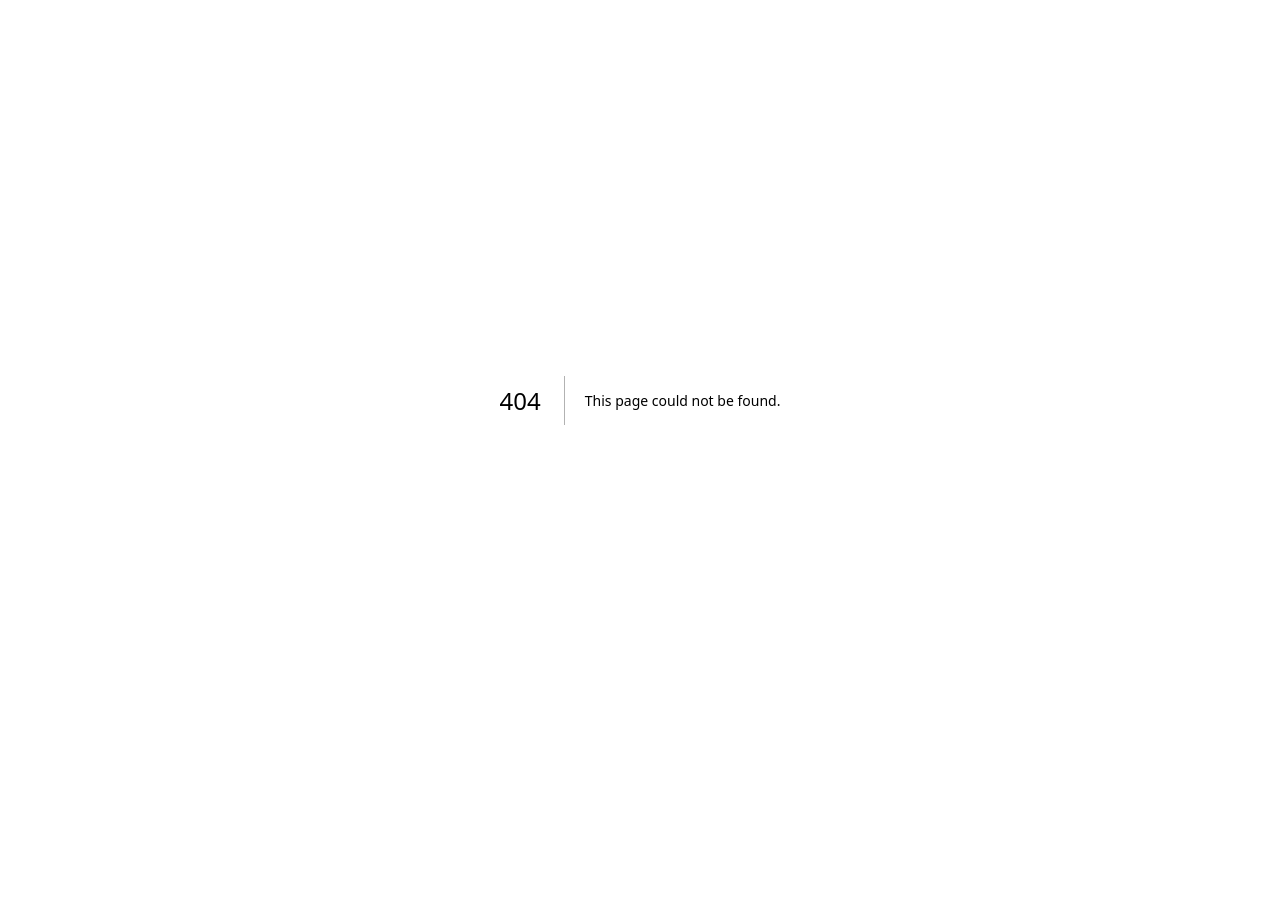
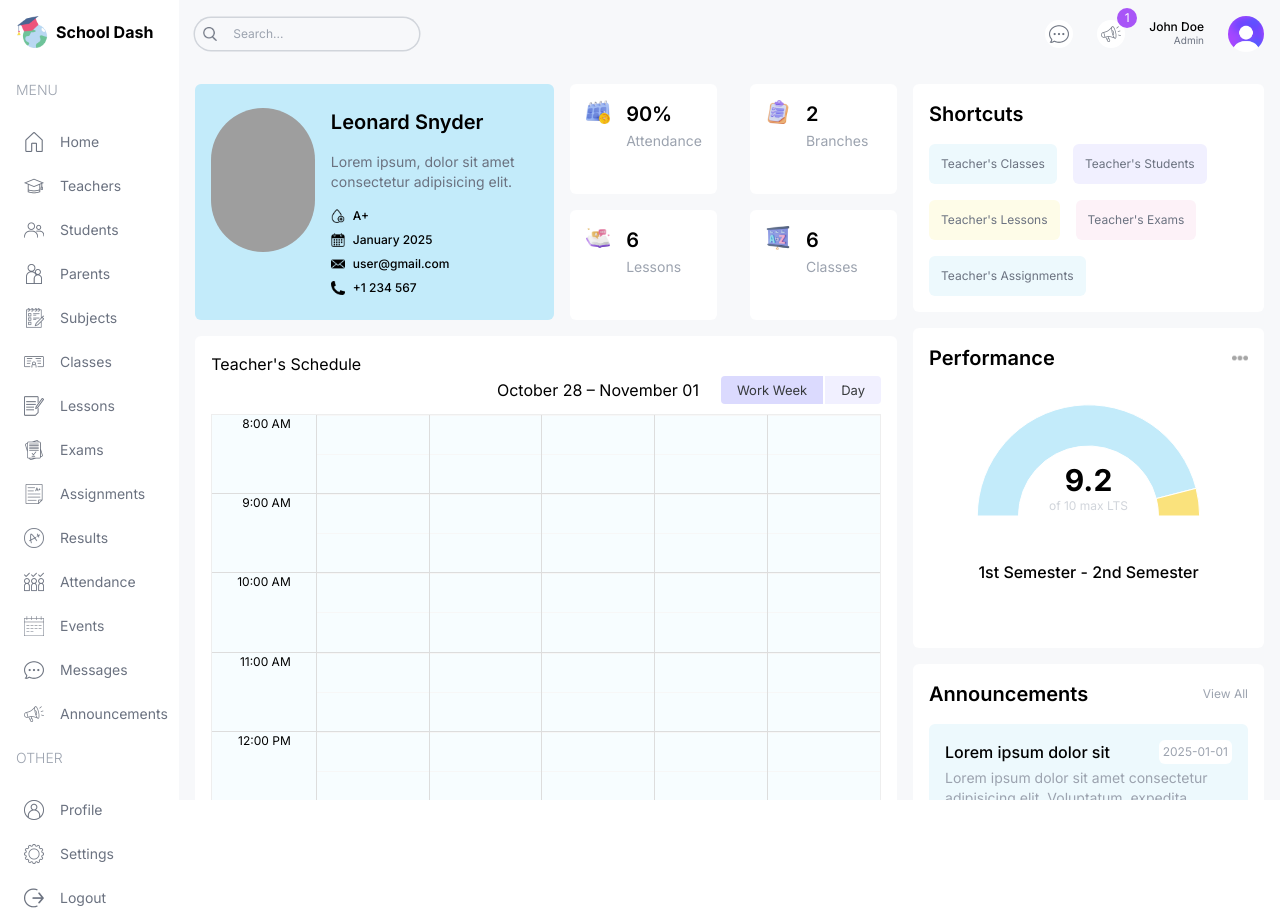
Before and after one commit to Ma7moudxG/school-dashboard, a Next.js app: page /list/teachers/1 in a window 1280 px wide. Before the commit this address had no page. Before the commit the page ends 800 px from the top, so only its background shows below. Built offline with nearby package versions, Linux system fonts and the light colour scheme; grey boxes are pictures that could not be loaded.

Commit message:
teacher profile completed

```diff
--- /dev/null
+++ b/src/app/(dashboard)/list/teachers/[id]/page.tsx
@@ -0,0 +1,167 @@
+import Announcements from "@/components/Announcements";
+import BigCalendar from "@/components/BigCalendar";
+// import FormModal from "@/components/FormModal";
+import Performance from "@/components/Performance";
+import { role } from "@/lib/data";
+import Image from "next/image";
+import Link from "next/link";
+
+const SingleTeacherPage = () => {
+  return (
+    <div className="flex-1 p-4 flex flex-col gap-4 xl:flex-row">
+      {/* LEFT */}
+      <div className="w-full xl:w-2/3">
+        {/* TOP */}
+        <div className="flex flex-col lg:flex-row gap-4">
+          {/* USER INFO CARD */}
+          <div className="bg-sky py-6 px-4 rounded-md flex-1 flex gap-4">
+            <div className="w-1/3">
+              <Image
+                src="https://images.pexels.com/photos/2182970/pexels-photo-2182970.jpeg?auto=compress&cs=tinysrgb&w=1200"
+                alt=""
+                width={144}
+                height={144}
+                className="w-36 h-36 rounded-full object-cover"
+              />
+            </div>
+            <div className="w-2/3 flex flex-col justify-between gap-4">
+              <div className="flex items-center gap-4">
+                <h1 className="text-xl font-semibold">Leonard Snyder</h1>
+                {/* {role === "admin" && <FormModal
+                  table="teacher"
+                  type="update"
+                  data={{
+                    id: 1,
+                    username: "deanguerrero",
+                    email: "deanguerrero@gmail.com",
+                    password: "password",
+                    firstName: "Dean",
+                    lastName: "Guerrero",
+                    phone: "+1 234 567 89",
+                    address: "1234 Main St, Anytown, USA",
+                    bloodType: "A+",
+                    dateOfBirth: "2000-01-01",
+                    sex: "male",
+                    img: "https://images.pexels.com/photos/2182970/pexels-photo-2182970.jpeg?auto=compress&cs=tinysrgb&w=1200",
+                  }}
+                />} */}
+              </div>
+              <p className="text-sm text-gray-500">
+                Lorem ipsum, dolor sit amet consectetur adipisicing elit.
+              </p>
+              <div className="flex items-center justify-between gap-2 flex-wrap text-xs font-medium">
+                <div className="w-full md:w-1/3 lg:w-full 2xl:w-1/3 flex items-center gap-2">
+                  <Image src="/blood.png" alt="" width={14} height={14} />
+                  <span>A+</span>
+                </div>
+                <div className="w-full md:w-1/3 lg:w-full 2xl:w-1/3 flex items-center gap-2">
+                  <Image src="/date.png" alt="" width={14} height={14} />
+                  <span>January 2025</span>
+                </div>
+                <div className="w-full md:w-1/3 lg:w-full 2xl:w-1/3 flex items-center gap-2">
+                  <Image src="/mail.png" alt="" width={14} height={14} />
+                  <span>user@gmail.com</span>
+                </div>
+                <div className="w-full md:w-1/3 lg:w-full 2xl:w-1/3 flex items-center gap-2">
+                  <Image src="/phone.png" alt="" width={14} height={14} />
+                  <span>+1 234 567</span>
+                </div>
+              </div>
+            </div>
+          </div>
+          {/* SMALL CARDS */}
+          <div className="flex-1 flex gap-4 justify-between flex-wrap">
+            {/* CARD */}
+            <div className="bg-white p-4 rounded-md flex gap-4 w-full md:w-[48%] xl:w-[45%] 2xl:w-[48%]">
+              <Image
+                src="/singleAttendance.png"
+                alt=""
+                width={24}
+                height={24}
+                className="w-6 h-6"
+              />
+              <div className="">
+                <h1 className="text-xl font-semibold">90%</h1>
+                <span className="text-sm text-gray-400">Attendance</span>
+              </div>
+            </div>
+            {/* CARD */}
+            <div className="bg-white p-4 rounded-md flex gap-4 w-full md:w-[48%] xl:w-[45%] 2xl:w-[48%]">
+              <Image
+                src="/singleBranch.png"
+                alt=""
+                width={24}
+                height={24}
+                className="w-6 h-6"
+              />
+              <div className="">
+                <h1 className="text-xl font-semibold">2</h1>
+                <span className="text-sm text-gray-400">Branches</span>
+              </div>
+            </div>
+            {/* CARD */}
+            <div className="bg-white p-4 rounded-md flex gap-4 w-full md:w-[48%] xl:w-[45%] 2xl:w-[48%]">
+              <Image
+                src="/singleLesson.png"
+                alt=""
+                width={24}
+                height={24}
+                className="w-6 h-6"
+              />
+              <div className="">
+                <h1 className="text-xl font-semibold">6</h1>
+                <span className="text-sm text-gray-400">Lessons</span>
+              </div>
+            </div>
+            {/* CARD */}
+            <div className="bg-white p-4 rounded-md flex gap-4 w-full md:w-[48%] xl:w-[45%] 2xl:w-[48%]">
+              <Image
+                src="/singleClass.png"
+                alt=""
+                width={24}
+                height={24}
+                className="w-6 h-6"
+              />
+              <div className="">
+                <h1 className="text-xl font-semibold">6</h1>
+                <span className="text-sm text-gray-400">Classes</span>
+              </div>
+            </div>
+          </div>
+        </div>
+        {/* BOTTOM */}
+        <div className="mt-4 bg-white rounded-md p-4 h-[800px]">
+          <h1>Teacher&apos;s Schedule</h1>
+          <BigCalendar />
+        </div>
+      </div>
+      {/* RIGHT */}
+      <div className="w-full xl:w-1/3 flex flex-col gap-4">
+        <div className="bg-white p-4 rounded-md">
+          <h1 className="text-xl font-semibold">Shortcuts</h1>
+          <div className="mt-4 flex gap-4 flex-wrap text-xs text-gray-500">
+            <Link className="p-3 rounded-md bg-skyLight" href="/">
+              Teacher&apos;s Classes
+            </Link>
+            <Link className="p-3 rounded-md bg-purpleLight" href="/">
+              Teacher&apos;s Students
+            </Link>
+            <Link className="p-3 rounded-md bg-yellowLight" href="/">
+              Teacher&apos;s Lessons
+            </Link>
+            <Link className="p-3 rounded-md bg-pink-50" href="/">
+              Teacher&apos;s Exams
+            </Link>
+            <Link className="p-3 rounded-md bg-skyLight" href="/">
+              Teacher&apos;s Assignments
+            </Link>
+          </div>
+        </div>
+        <Performance />
+        <Announcements />
+      </div>
+    </div>
+  );
+};
+
+export default SingleTeacherPage;
--- /dev/null
+++ b/src/components/Performance.tsx
@@ -0,0 +1,40 @@
+"use client";
+import Image from "next/image";
+import { PieChart, Pie, Sector, Cell, ResponsiveContainer } from "recharts";
+
+const data = [
+  { name: "Group A", value: 92, fill: "#C3EBFA" },
+  { name: "Group B", value: 8, fill: "#FAE27C" },
+];
+
+const Performance = () => {
+  return (
+    <div className="bg-white p-4 rounded-md h-80 relative">
+      <div className="flex items-center justify-between">
+        <h1 className="text-xl font-semibold">Performance</h1>
+        <Image src="/moreDark.png" alt="" width={16} height={16} />
+      </div>
+      <ResponsiveContainer width="100%" height="100%">
+        <PieChart>
+          <Pie
+            dataKey="value"
+            startAngle={180}
+            endAngle={0}
+            data={data}
+            cx="50%"
+            cy="50%"
+            innerRadius={70}
+            fill="#8884d8"
+          />
+        </PieChart>
+      </ResponsiveContainer>
+      <div className="absolute top-1/2 left-1/2 transform -translate-x-1/2 -translate-y-1/2 text-center">
+        <h1 className="text-3xl font-bold">9.2</h1>
+        <p className="text-xs text-gray-300">of 10 max LTS</p>
+      </div>
+      <h2 className="font-medium absolute bottom-16 left-0 right-0 m-auto text-center">1st Semester - 2nd Semester</h2>
+    </div>
+  );
+};
+
+export default Performance;
```
